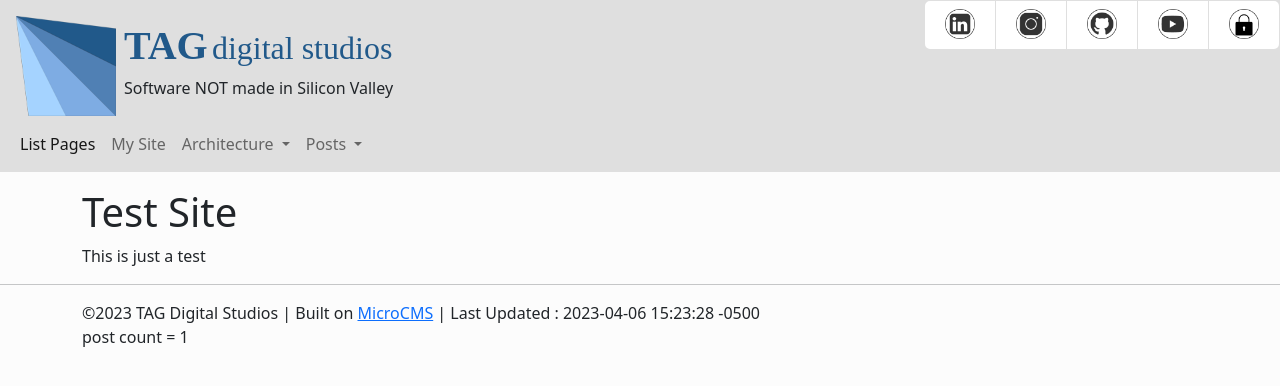
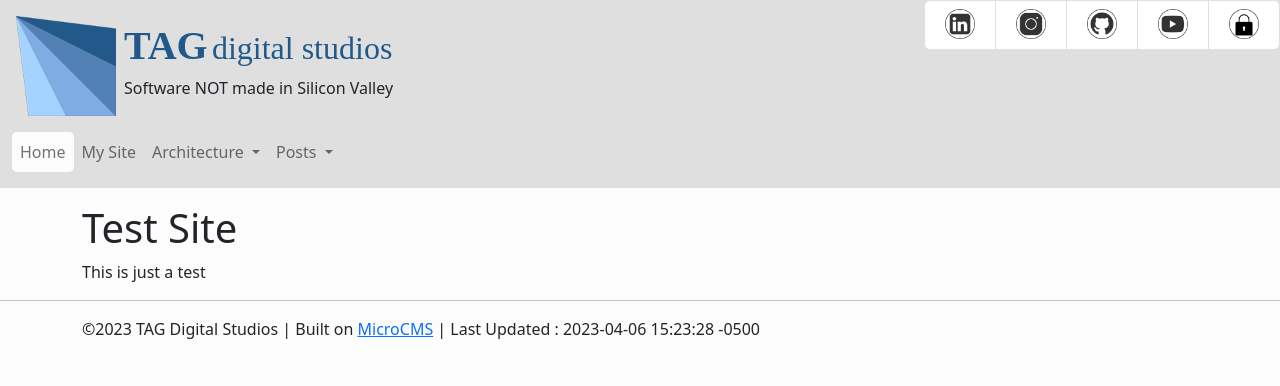
Before and after one commit to GrumpyCockatiel/grumpycockatiel.github.io, a Jekyll site: the page built from index.md, in a window 1280 px wide. Shown: the top 386 px of the page. Built offline with Jekyll 4.4.1, drawn with Linux system fonts in a browser that asks for light colours; some web fonts are replaced; our own code applies the rules of GitHub Pages for plain Markdown files.

Commit message:
fixed blog posts bug

```diff
--- a/_config.yml
+++ b/_config.yml
@@ -7,7 +7,7 @@ theme               : null
 remote_theme        : null
 source              : .
 destination         : ./_site
-#collections_dir     : .
+#collections_dir     : . # BUG - conflict with kramdown
 plugins_dir         : _plugins # takes an array of strings and loads plugins in that order
 layouts_dir         : _layouts
 data_dir            : _data
--- a/_layouts/default.html
+++ b/_layouts/default.html
@@ -60,12 +60,12 @@
                 </header>
             </div>
 
-            <nav class="navbar navbar-expand-lg">
+            <nav class="navbar navbar-expand-lg py-3">
                 <div class="container-fluid">
                     <div class="collapse navbar-collapse" id="navbarNavDropdown">
                         <ul class="navbar-nav">
-                            <li class="nav-item">
-                                <a class="nav-link active" aria-current="page" href="/list/1">List Pages</a>
+                            <li class="nav-item navDown color: var(--raydreamsColor)">
+                                <a class="nav-link" aria-current="page" href="/">Home</a>
                             </li>
                             <li class="nav-item">
                                 <a class="nav-link" href="https://www.raydreams.com/">My Site</a>
@@ -109,7 +109,6 @@
                     <span>&copy;2023 TAG Digital Studios | Built on <a href="https://github.com/GrumpyCockatiel/Raydreams.MicroCMS">MicroCMS</a></span> |
                     <span>Last Updated : {{ site.time }}</span>
                 </div>
-                <div>post count = {{ site.posts.size }}</div>
             </footer>
         </div>
 
--- a/assets/css/site.css
+++ b/assets/css/site.css
@@ -1,5 +1,3 @@
-@import url('open-iconic/font/css/open-iconic-bootstrap.min.css');
-
 /* Please see documentation at https://docs.microsoft.com/aspnet/core/client-side/bundling-and-minification\
 for details on configuring this project to bundle and minify static web assets. */
 @font-face {
```
